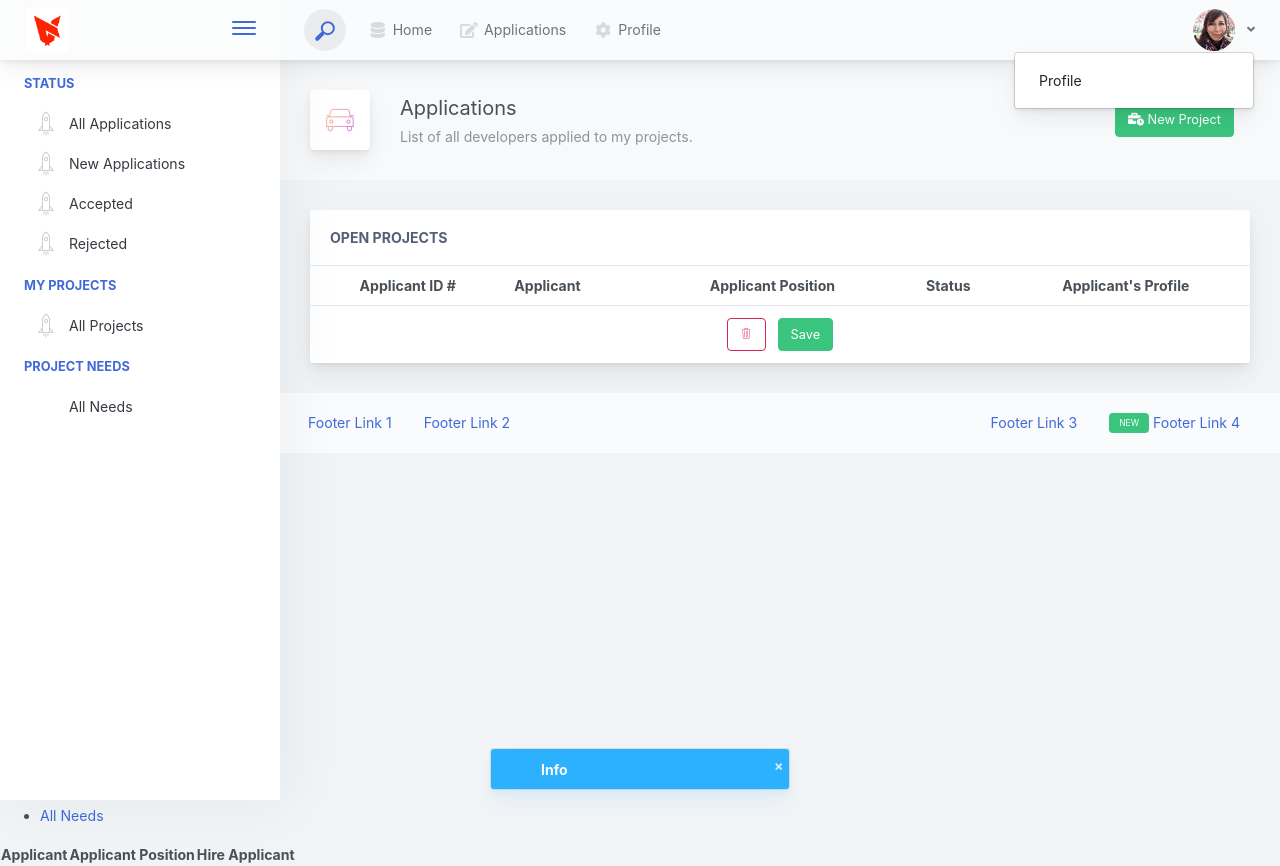
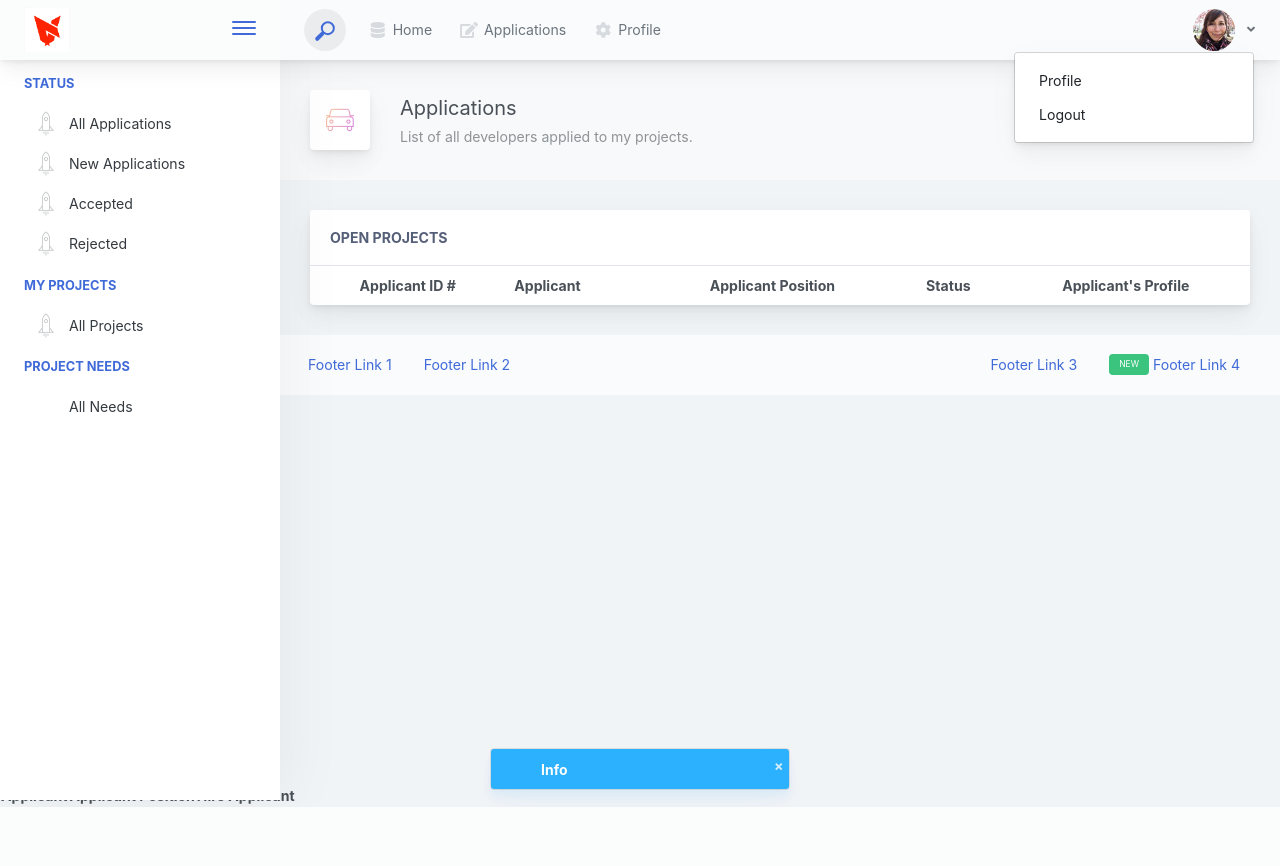
Before and after one commit to python-force/social-team-builder, a Django app: page /applications/ in a window 1280 px wide, after a click that opens the changed part. After the commit the page ends 807 px from the top, so only its background shows below. Run offline with Django 3.2, Linux system fonts and the light colour scheme; the visitor is signed in with stand-in values (Sample User, id 1); data comes from the database, SQL or seed files in the repository; data that the repository does not hold is empty; some libraries are stand-ins or nearby versions.

Commit message:
other skills design

```diff
--- a/stb/core/templates/applications.html
+++ b/stb/core/templates/applications.html
@@ -153,10 +153,6 @@
                                 </tbody>
                             </table>
                         </div>
-                        <div class="d-block text-center card-footer">
-                            <button class="mr-2 btn-icon btn-icon-only btn btn-outline-danger"><i class="pe-7s-trash btn-icon-wrapper"> </i></button>
-                            <button class="btn-wide btn btn-success">Save</button>
-                        </div>
                     </div>
                 </div>
             </div>
--- a/stb/core/templates/base.html
+++ b/stb/core/templates/base.html
@@ -107,6 +107,7 @@
                                             {% if user.is_authenticated %}
                                             <div tabindex="-1" role="menu" aria-hidden="true" class="dropdown-menu dropdown-menu-right">
                                                 <button onclick="window.location.href = '{% url "profile" user.users.id %}';" type="button" tabindex="0" class="dropdown-item">Profile</button>
+                                                <button onclick="window.location.href = '{% url "logout" %}';" type="button" tabindex="0" class="dropdown-item">Logout</button>
                                             </div>
                                             {% endif %}
                                         </div>
```
Also changed, not shown: stb/core/templates/profile_edit.html (+6 -2 lines).
